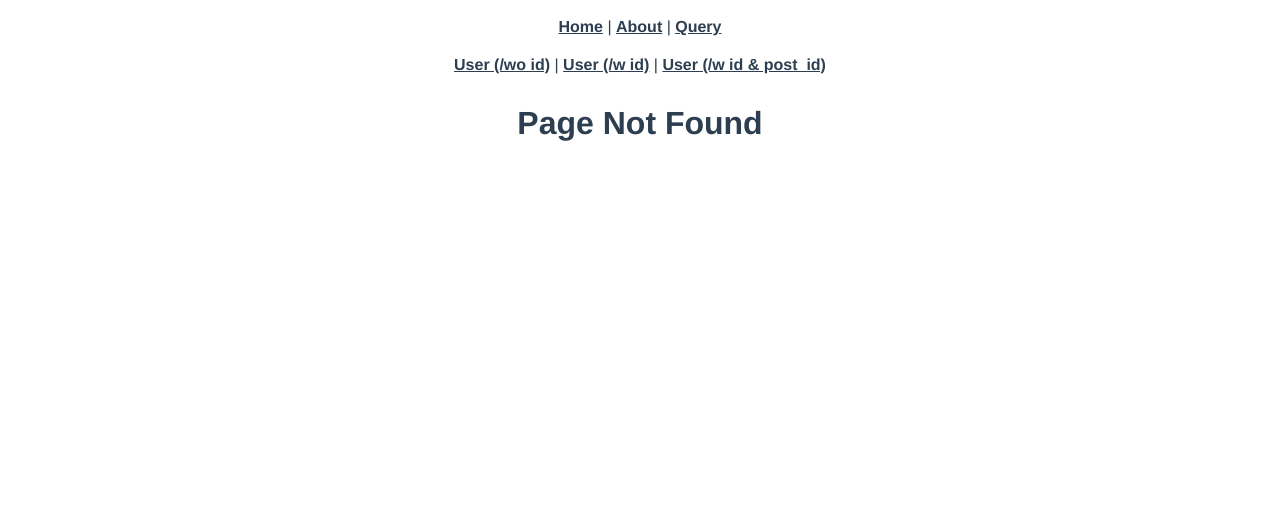
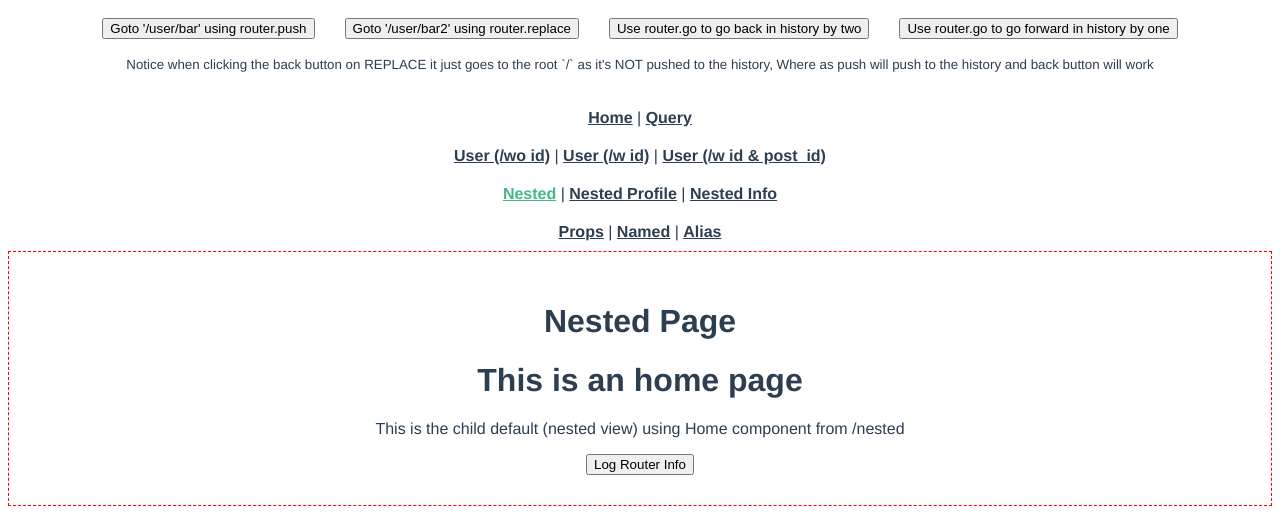
Before and after one commit to howlomogo/vue-router-1, a Vue app: page /nested in a window 1280 px wide. Before the commit this address had no page. Shown: the top 514 px of the page. Built offline with nearby package versions, Linux system fonts and the light colour scheme.

Commit message:
Practise / docs for vue router

```diff
--- a/src/App.vue
+++ b/src/App.vue
@@ -1,8 +1,40 @@
 <template>
   <div id="app">
+
     <div class="nav">
-      <router-link to="/">Home</router-link> |
-      <router-link to="/about">About</router-link> |
+      <!-- Note you will get an error, 'avoided redundant navigation
+      Seems a common issues can use something like this.$router.push("/user/bar").catch(()=>{})
+      -->
+
+      <!-- Same thing - <button @click="$router.push('/user/bar')"> -->
+      <!-- Completed and Abort functions are NOT needed, just doign as example -->
+      <button style="margin-right: 30px;" @click="$router.push(
+        { path: '/user/bar' },
+        onCompleteTest,
+        onAbortTest)">
+        Goto '/user/bar' using router.push
+      </button>
+      <button style="margin-right: 30px;" @click="$router.replace({ path: 'user/bar2' })">
+        Goto '/user/bar2' using router.replace
+      </button>
+
+      <button style="margin-right: 30px;" @click="$router.go(-2)">
+        Use router.go to go back in history by two
+      </button>
+
+      <button @click="$router.go(1)">
+        Use router.go to go forward in history by one
+      </button>
+
+      <p><small>Notice when clicking the back button on REPLACE it just goes to the root `/` as it's NOT pushed to the history,
+        Where as push will push to the history and back button will work</small></p>
+    </div>
+
+    <!-- You can make any of these use replace by adding the attribute replace -->
+    <!-- <router-link to="/user" replace>User</router-link> -->
+    <div class="nav">
+      <!-- Link to named route -->
+      <router-link :to="{ name: 'Home' }">Home</router-link> |
       <router-link to="/query-route?name=matt&age=33">Query</router-link>
     </div>
     <div class="nav">
@@ -10,9 +42,54 @@
       <router-link to="/user/foo">User (/w id)</router-link> |
       <router-link to="/user/foo/post/36">User (/w id & post_id)</router-link>
     </div>
+
+    <div class="nav">
+      <router-link to="/nested">Nested</router-link> |
+      <router-link to="/nested/nestedProfile">Nested Profile</router-link> |
+      <!-- Below note the nested paths starts with / will be treated
+      as a root path. This allows you to leverage the component nesting
+      without having to use a nested URL.
+      Below that path IS STILL nested within /nested but the url is just /nestedInfo
+      As in the route it's a child, but path starts with /
+      -->
+
+      <router-link to="/nestedInfo">Nested Info</router-link>
+    </div>
+
+    <!-- With props:true on router, can use this component
+    without being tied to the $route object as shown below -->
+    <!-- <PropsView name="Qing" /> -->
+
+    <div class="nav">
+      <router-link to="/props-view/matt">Props</router-link> |
+      <router-link to="/named">Named</router-link> |
+      <router-link to="/a-really-cool-url">Alias</router-link>
+    </div>
+
+    <!-- component matched by the route will render here -->
     <router-view/>
+    <!-- component matched by the route will render here -->
   </div>
 </template>
+
+<script>
+// import PropsView from './views/PropsView'
+
+export default {
+  // components: {
+  //   PropsView
+  // },
+  methods: {
+    onCompleteTest: function() {
+      console.log('Router Completed')
+    },
+    onAbortTest: function() {
+      // This will fire, if we are on the same route
+      console.log('Router Aborted')
+    }
+  }
+}
+</script>
 
 <style>
 #app {
--- /dev/null
+++ b/src/components/Info.vue
@@ -0,0 +1,12 @@
+<template>
+    <div style="border: 1px dashed green;">
+        <h1>This is the Info component</h1>
+        <p>{{ $route.path }}</p>
+    </div>
+</template>
+
+<script>
+export default {
+    name: 'Info'
+}
+</script>
--- /dev/null
+++ b/src/components/Profile.vue
@@ -0,0 +1,12 @@
+<template>
+    <div style="border: 1px dashed red;">
+        <h1>This is the Profile component</h1>
+        <p>{{ $route.path }}</p>
+    </div>
+</template>
+
+<script>
+export default {
+    name: 'Profile'
+}
+</script>
--- a/src/router/index.js
+++ b/src/router/index.js
@@ -1,10 +1,15 @@
 import Vue from 'vue'
 import VueRouter from 'vue-router'
 import Home from '../views/Home.vue'
-import About from '../views/About.vue'
+import Nested from '../views/Nested.vue'
 import User from '../views/User.vue'
 import Query from '../views/Query.vue'
 import NotFound from '../views/NotFound.vue'
+
+import Info from '../components/Info'
+import Profile from '../components/Profile'
+import NamedViews from '../views/NamedViews'
+import PropsView from '../views/PropsView'
 
 Vue.use(VueRouter)
 
@@ -15,9 +20,31 @@ const routes = [
     component: Home
   },
   {
-    path: '/about',
-    name: 'About',
-    component: About
+    // You could also use for example something like
+    // path: '/nested/:id' will do the same with /nested/36/nestedInfo etc
+    path: '/nested',
+    children: [
+      {
+        /* Note that nested paths that start with / will be treated
+        as a root path. This allows you to leverage the component
+        nesting without having to use a nested URL.
+        */
+        path: '/nestedInfo',
+        component: Info
+      },
+      {
+        path: 'nestedProfile',
+        component: Profile
+      },
+      {
+        /* You can (But don't need to) have a default view incase
+        the path is just /nested and want to render ALL the views within the
+        router-view */
+        path: '',
+        component: Home
+      }
+    ],
+    component: Nested
   },
   {
     path: '/user',
@@ -39,6 +66,31 @@ const routes = [
     component: Query
   },
   {
+    // Get name as props, means we can decouple this component from specific routes
+    path: '/props-view/:name',
+    component: PropsView,
+    props: true
+  },
+  {
+    path: '/named',
+    component: NamedViews,
+    children: [{
+      path: '',
+      components: {
+        default: Profile,
+        a: Info,
+        b: Profile
+      }
+    }]
+  },
+  {
+    // Here for example '/path-with-an-alias' may be a horrible url we can't change,
+    // we can just link to any url by using alias, this is NOT redirecting
+    path: '/path-with-an-alias',
+    component: Home,
+    alias: '/a-really-cool-url'
+  },
+  {
     // With a url of /anycheese - $route.params.pathMatch is "cheese"
     path: '/any*',
     component: Home
@@ -50,7 +102,7 @@ const routes = [
 ]
 
 const router = new VueRouter({
-  mode: 'history',
+  mode: 'history', // default is hash mode
   base: process.env.BASE_URL,
   routes
 })
--- a/src/views/About.vue
+++ /dev/null
@@ -1,5 +0,0 @@
-<template>
-  <div class="about">
-    <h1>This is an about page</h1>
-  </div>
-</template>
--- a/src/views/Home.vue
+++ b/src/views/Home.vue
@@ -1,7 +1,9 @@
 <template>
   <div class="home">
     <h1>This is an home page</h1>
-    <hr />
+    <p v-if="$route.path === '/nested'">
+      This is the child default (nested view) using Home component from /nested
+    </p>
     <button @click="logRouterInfo">Log Router Info</button>
   </div>
 </template>
--- /dev/null
+++ b/src/views/NamedViews.vue
@@ -0,0 +1,17 @@
+<template>
+    <div style="border: dashed 1px purple; padding: 30px;">
+        <router-view />
+        <router-view name="a"></router-view>
+        <router-view name="b"></router-view>
+    </div>
+</template>
+
+<script>
+export default {
+    name: 'NamedViews'
+}
+</script>
+
+<style>
+
+</style>
--- /dev/null
+++ b/src/views/Nested.vue
@@ -0,0 +1,6 @@
+<template>
+  <div style="border: 1px dashed red; padding: 30px;">
+    <h1>Nested Page</h1>
+    <router-view />
+  </div>
+</template>
--- /dev/null
+++ b/src/views/PropsView.vue
@@ -0,0 +1,29 @@
+<template>
+  <div>
+      <!-- With just the route we would use -->
+      <!-- <h1>Name is {{ $route.params.name }}</h1> -->
+
+      <!-- When props is set to true, the route.params will be set
+      as the component props. -->
+
+      <!-- Basic example, see below for object / function mode -->
+      <!-- https://router.vuejs.org/guide/essentials/passing-props.html#object-mode -->
+      <h1>Name is {{ name }}</h1>
+  </div>
+</template>
+
+<script>
+export default {
+    name: 'PropsView',
+    props: {
+        name: {
+            type: String,
+            required: true
+        }
+    }
+}
+</script>
+
+<style>
+
+</style>
```
Also changed, not shown: 1 other file (tests, documents, lock files or other folders).
